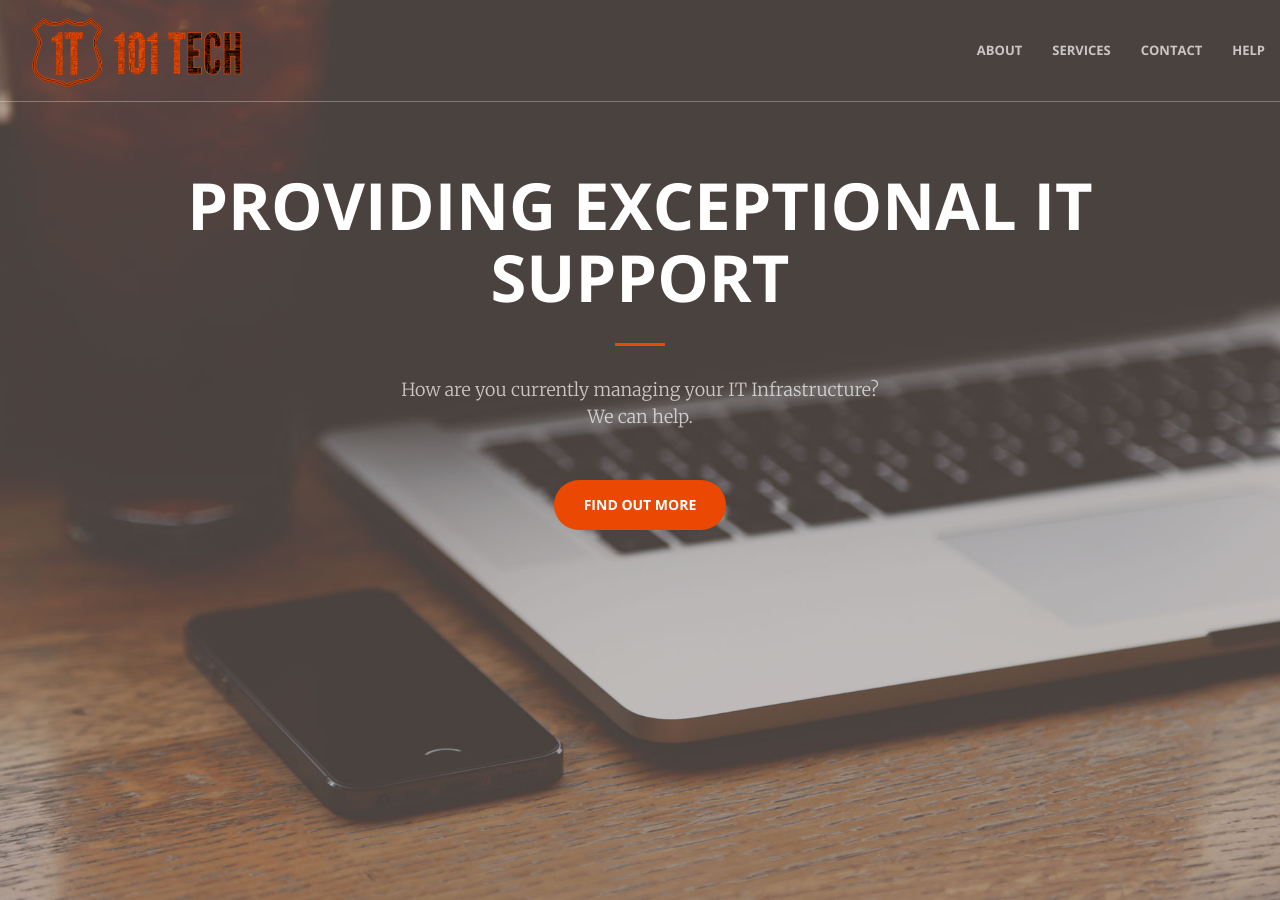
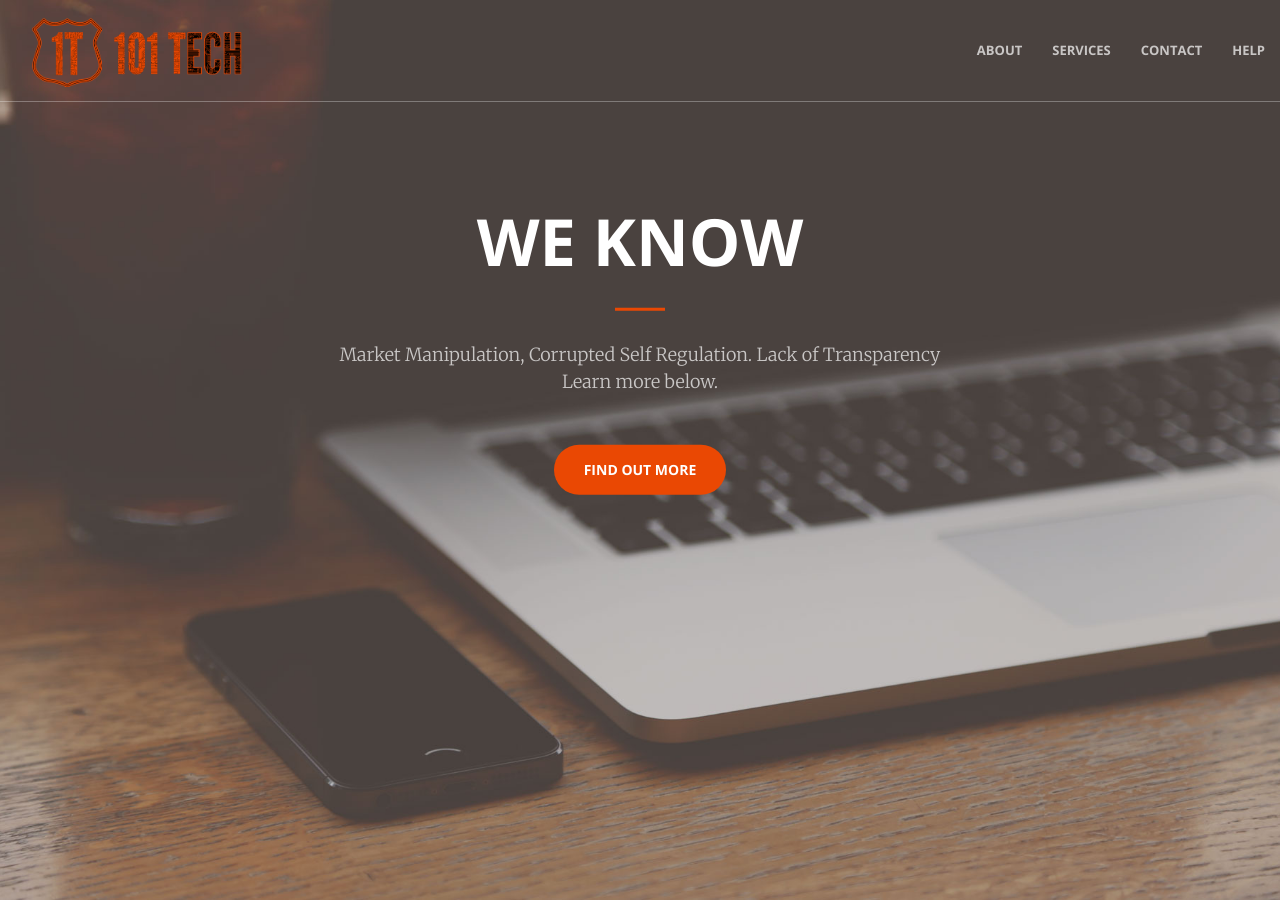
Before and after one commit to WeKnow1/Weknow, a Jekyll site: the page built from index.html, in a window 1280 px wide and 900 px high. Built offline with Jekyll 4.4.1, drawn with Linux system fonts in a browser that asks for light colours; nearby versions of some CDN libraries; library files that are not in the unit come from our copies.

Commit message:
Update header.html

```diff
--- a/_includes/header.html
+++ b/_includes/header.html
@@ -1,9 +1,9 @@
 <header>
     <div class="header-content">
         <div class="header-content-inner">
-            <h1>Providing exceptional IT Support</h1>
+            <h1>We Know</h1>
             <hr>
-            <p>How are you currently managing your IT Infrastructure?<br>We can help.</p>
+            <p>Market Manipulation, Corrupted Self Regulation. Lack of Transparency <br>Learn more below.</p>
             <a href="#about" class="btn btn-primary btn-xl page-scroll">Find Out More</a>
         </div>
     </div>
```
